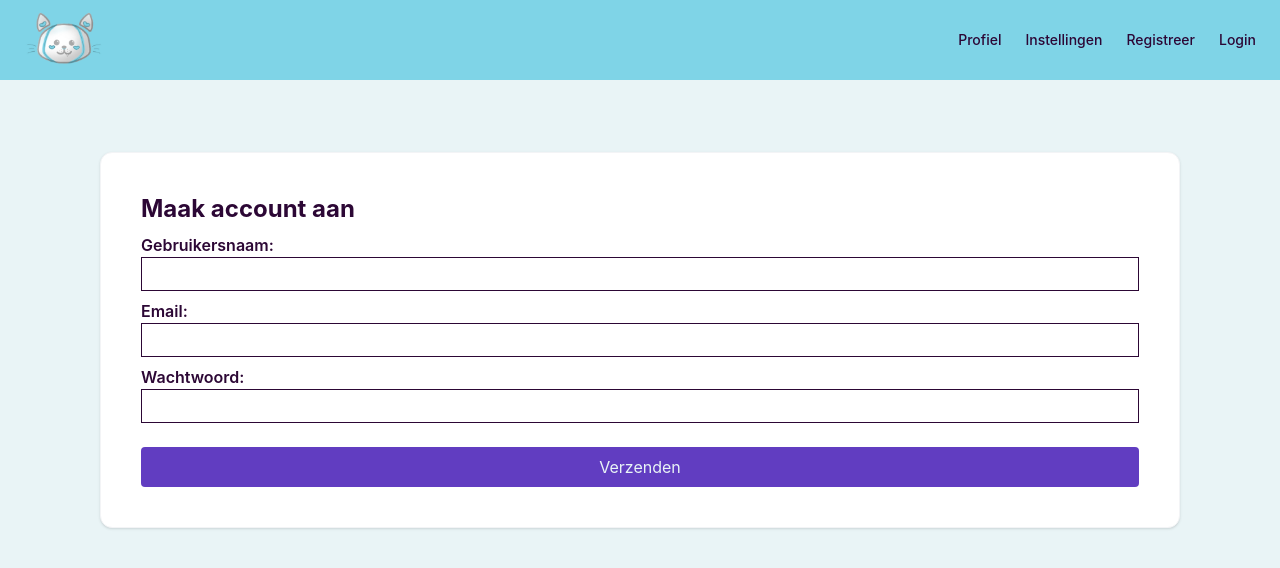
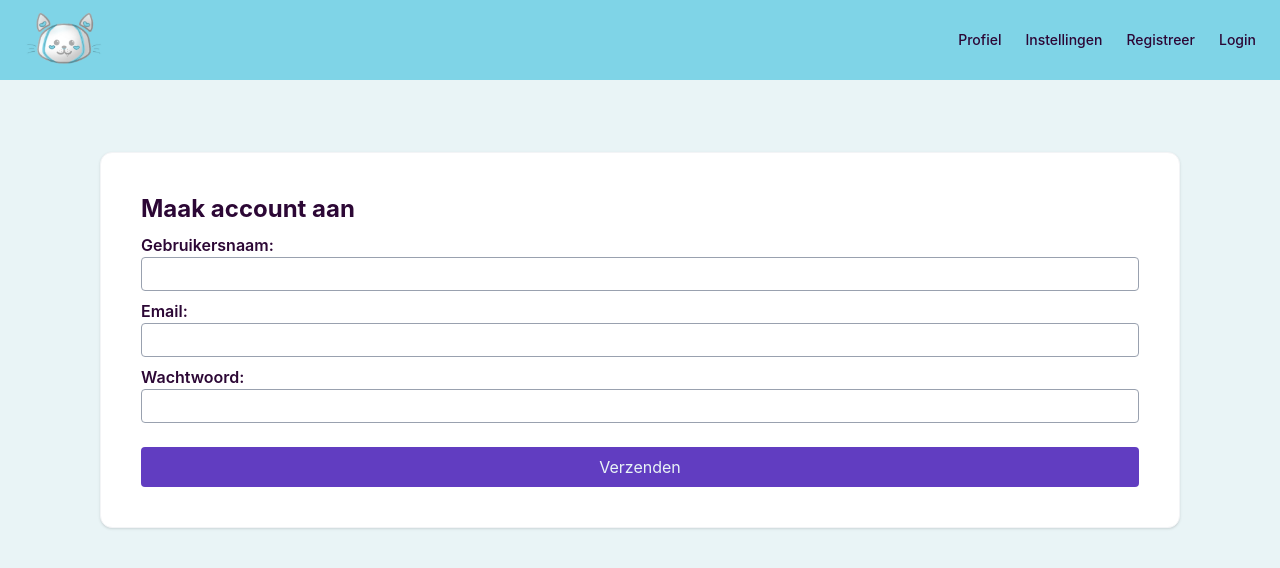
Before and after one commit to SukunaRaven/merai, a React (Vite) app: page /create in a window 1280 px wide. Shown: the top 568 px of the page. Built offline with nearby package versions, Linux system fonts and the light colour scheme; a web font is replaced by a local one.

Commit message:
Little styling update for the input fields

```diff
--- a/src/pages/CreateAccountPage.jsx
+++ b/src/pages/CreateAccountPage.jsx
@@ -58,7 +58,7 @@ function CreateAccountPage() {
                                name="username" // Moet exact matchen met de key in formData
                                value={formData.username}
                                onChange={handleChange}
-                               className="border p-1"
+                               className="border p-1 border-gray-400 rounded"
                                required/>
                     </div>
                     <div className="flex flex-col">
@@ -68,7 +68,7 @@ function CreateAccountPage() {
                                name="email"
                                value={formData.email}
                                onChange={handleChange}
-                               className="border p-1"
+                               className="border p-1 border-gray-400 rounded"
                                required/>
                     </div>
                     <div className="flex flex-col">
@@ -78,7 +78,7 @@ function CreateAccountPage() {
                                name="password"
                                value={formData.password}
                                onChange={handleChange}
-                               className="border p-1"
+                               className="border p-1 border-gray-400 rounded"
                                required/>
                     </div>
                     {/*<div className="flex flex-col">*/}
@@ -86,14 +86,14 @@ function CreateAccountPage() {
                     {/*    <input type="text"*/}
                     {/*           id="role"*/}
                     {/*           name="role"*/}
-                    {/*           className="border p-1"/>*/}
+                    {/*           className="border p-1 border-gray-400 rounded"/>*/}
                     {/*</div>*/}
                     {/*<div className="flex flex-col">*/}
                     {/*    <label htmlFor="language" className="text-black-blue font-semibold">Taal:</label>*/}
                     {/*    <input type="text"*/}
                     {/*           id="language"*/}
                     {/*           name="language"*/}
-                    {/*           className="border p-1"/>*/}
+                    {/*           className="border p-1 border-gray-400 rounded"/>*/}
                     {/*</div>*/}
 
                     <button type="submit"
--- a/src/pages/LoginPage.jsx
+++ b/src/pages/LoginPage.jsx
@@ -57,7 +57,7 @@ function LoginPage() {
                                name="username"
                                value={credentials.username}
                                onChange={handleChange}
-                               className="border p-1"
+                               className="border p-1 border-gray-400 rounded"
                                required/>
                     </div>
                     <div className="flex flex-col">
@@ -67,7 +67,7 @@ function LoginPage() {
                                name="password"
                                value={credentials.password}
                                onChange={handleChange}
-                               className="border p-1"
+                               className="border p-1 border-gray-400 rounded"
                                required/>
                     </div>
 
```
